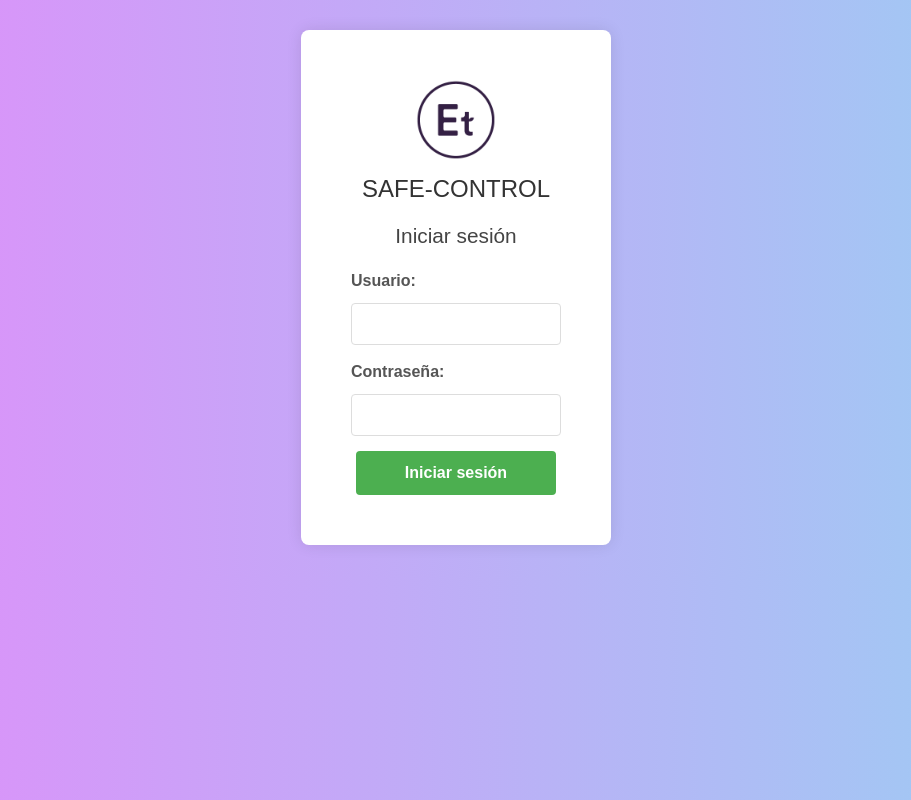
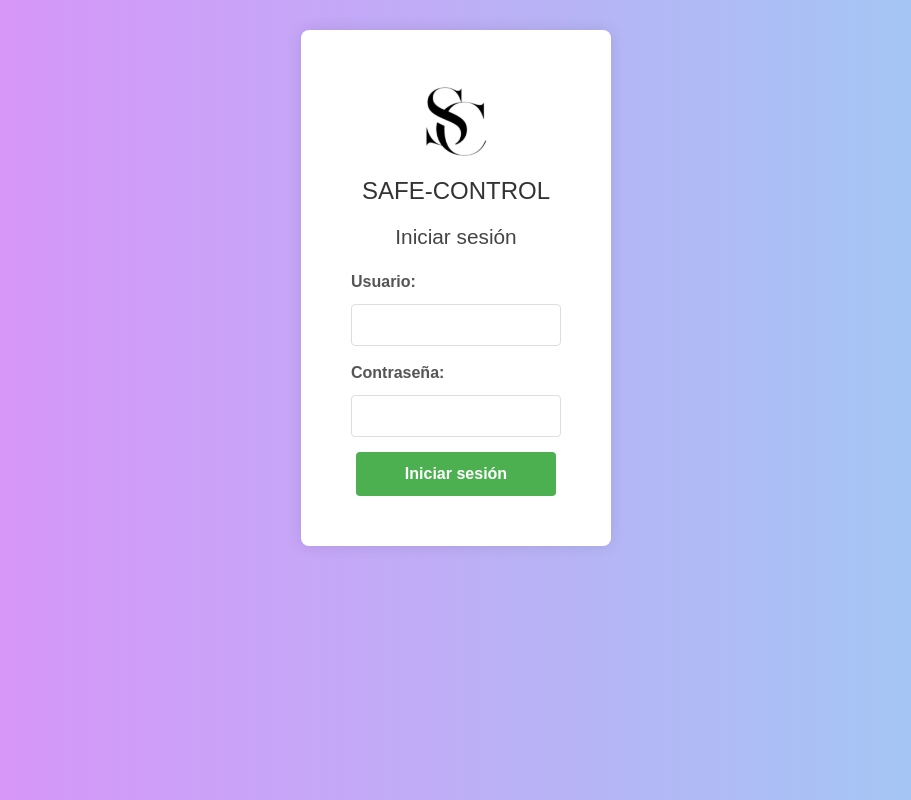
Before and after one commit to charlygitcod/FrontEnd_ecoentorno, a Vue app: page / in a window 1280 px wide. Shown: the whole page, without its empty margins (184-1095 px from the left). Built offline with nearby package versions, Linux system fonts and the light colour scheme.

Commit message:
actualizacion de logo proyecto

```diff
--- a/src/components/LoginRegistro.vue
+++ b/src/components/LoginRegistro.vue
@@ -2,7 +2,7 @@
   <div class="form-container">
     <div id="conraper" class="form-wrapper">
       <!-- Logo de la aplicación -->
-      <img src="../components/icons/favicon-ecoentornos-1920w.png" alt="Logo de la App" class="logo" />
+      <img src="../components/icons/logo.png" alt="Logo de la App" class="logo" />
 
       <!-- Nombre de la aplicación -->
       <h1 class="app-name">SAFE-CONTROL</h1>
```
Also changed, not shown: src/components/icons/logo.png (added).
